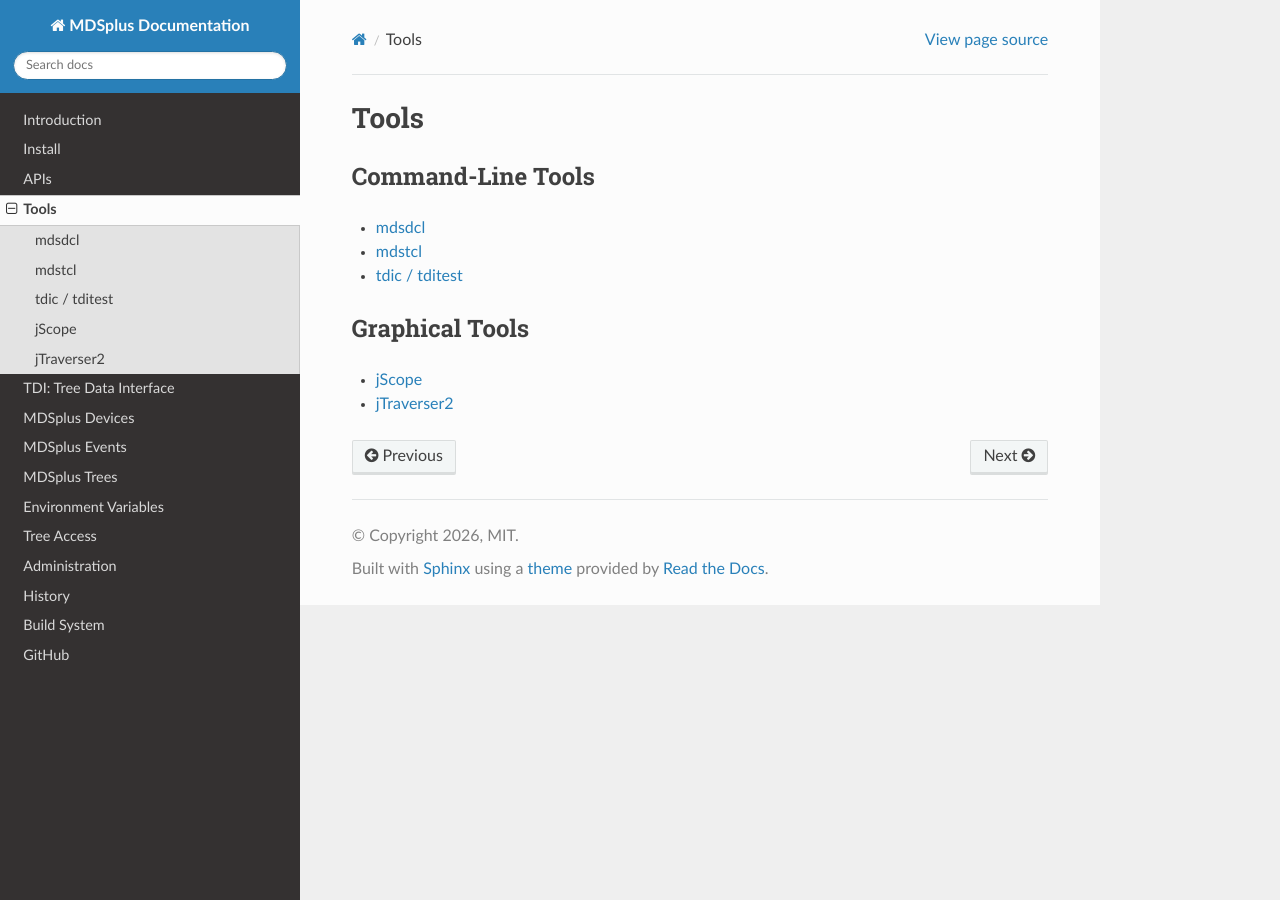
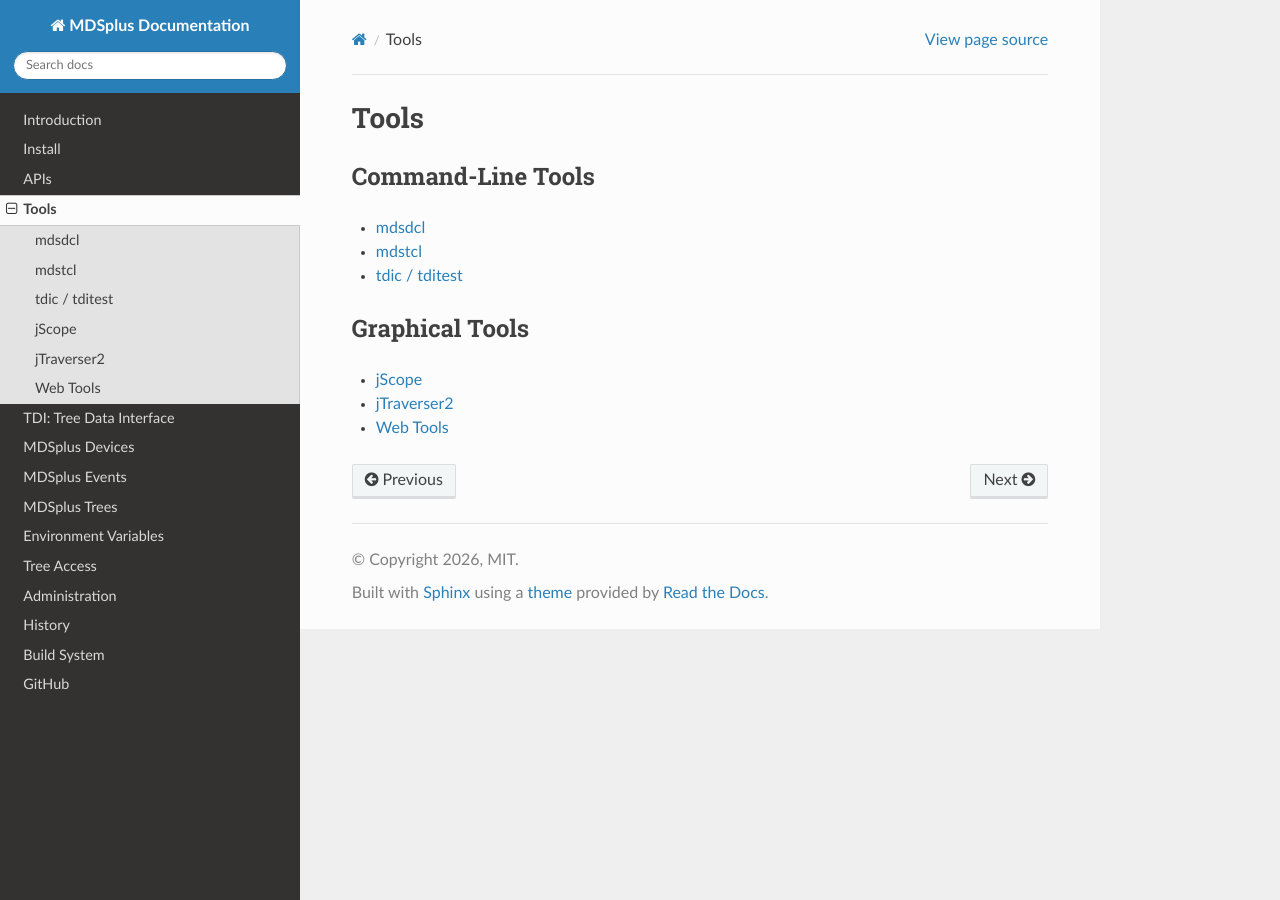
Before and after one commit to MDSplus/Documentation, a Sphinx documentation site: the page built from docs/tools/index.md, in a window 1280 px wide. Built offline with Sphinx 7.4.7 and the Read the Docs theme 3.1.0, drawn with Linux system fonts in a browser that asks for light colours; pages that are not in the unit, such as notebooks, are missing from menus.

Commit message:
Add webtools to the tools section

````diff
--- a/docs/tools/index.md
+++ b/docs/tools/index.md
@@ -19,4 +19,5 @@ tdic-tditest
 
 jScope
 jTraverser2
+web-tools.md
 ```
````
